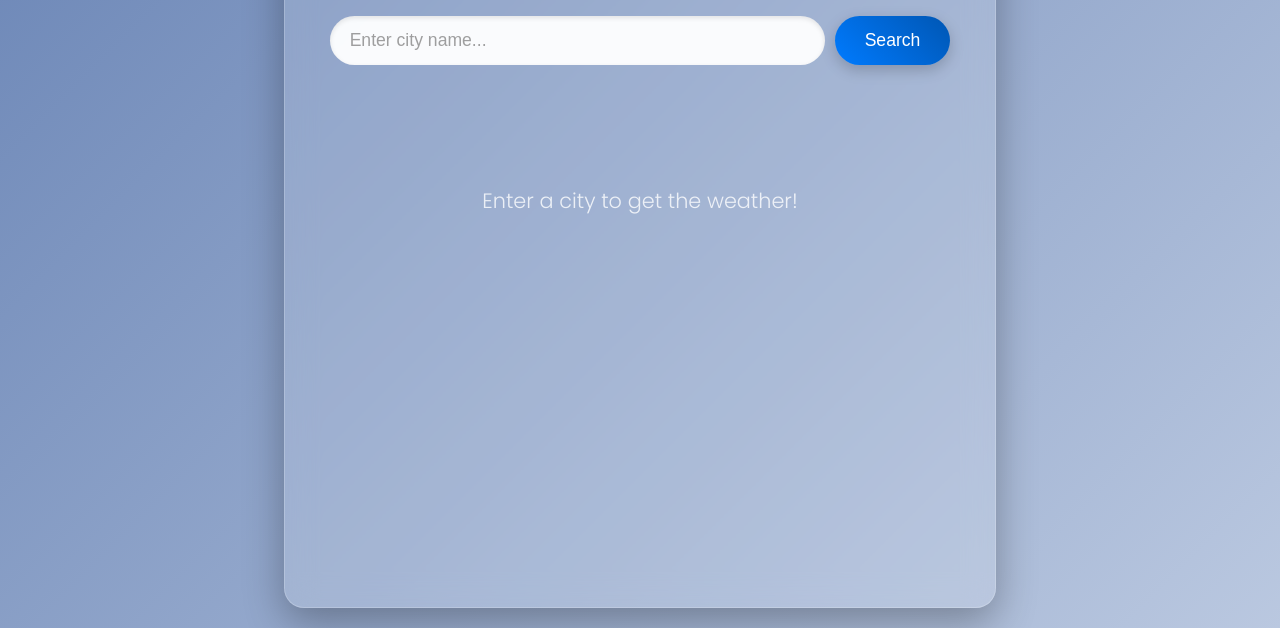
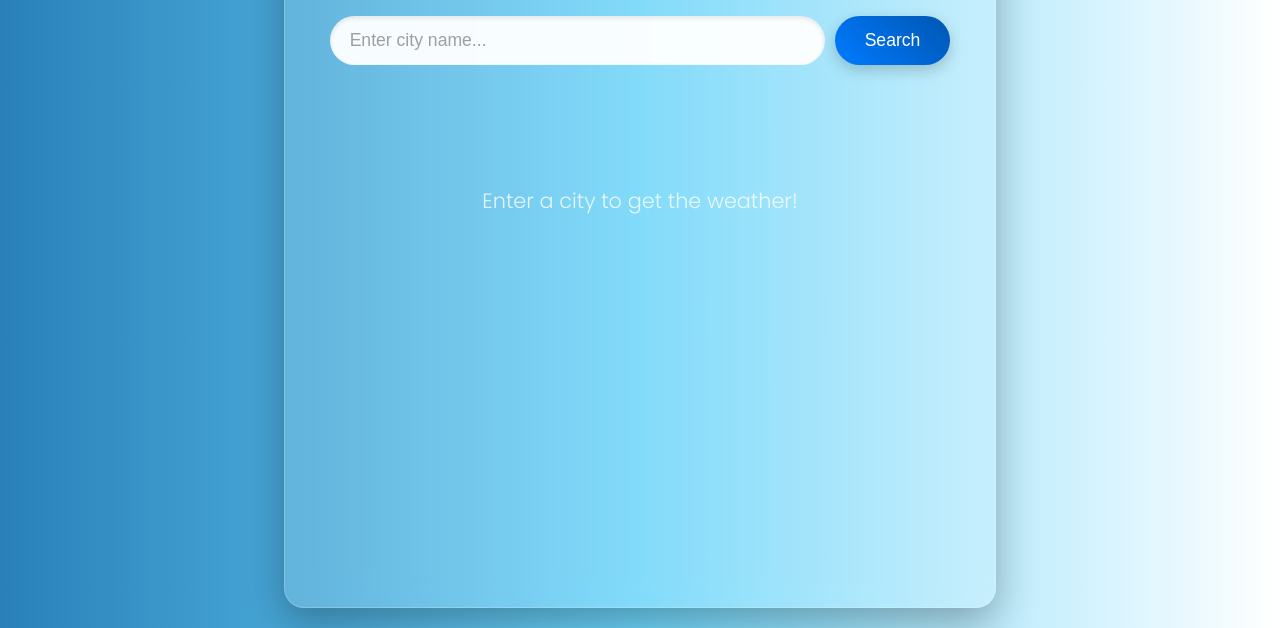
Before and after one commit to Tharun93920/My-Weather-App, a plain HTML site: page index.html in a window 1280 px wide. Shown: the part 172-800 px from the top of the page. Drawn offline with Linux system fonts and the light colour scheme.

Commit message:
Update style.css

```diff
--- a/style.css
+++ b/style.css
@@ -1,6 +1,6 @@
 body {
     font-family: 'Poppins', sans-serif; /* Using Poppins from Google Fonts */
-    background: linear-gradient(135deg, #6a85b6 0%, #bac8e0 100%); /* Softer, more appealing gradient */
+    background: linear-gradient(to right, #2980b9, #6dd5fa, #ffffff); /* Softer, more appealing gradient */
     color: #fff; /* White text for contrast */
     display: flex;
     justify-content: center;
```
